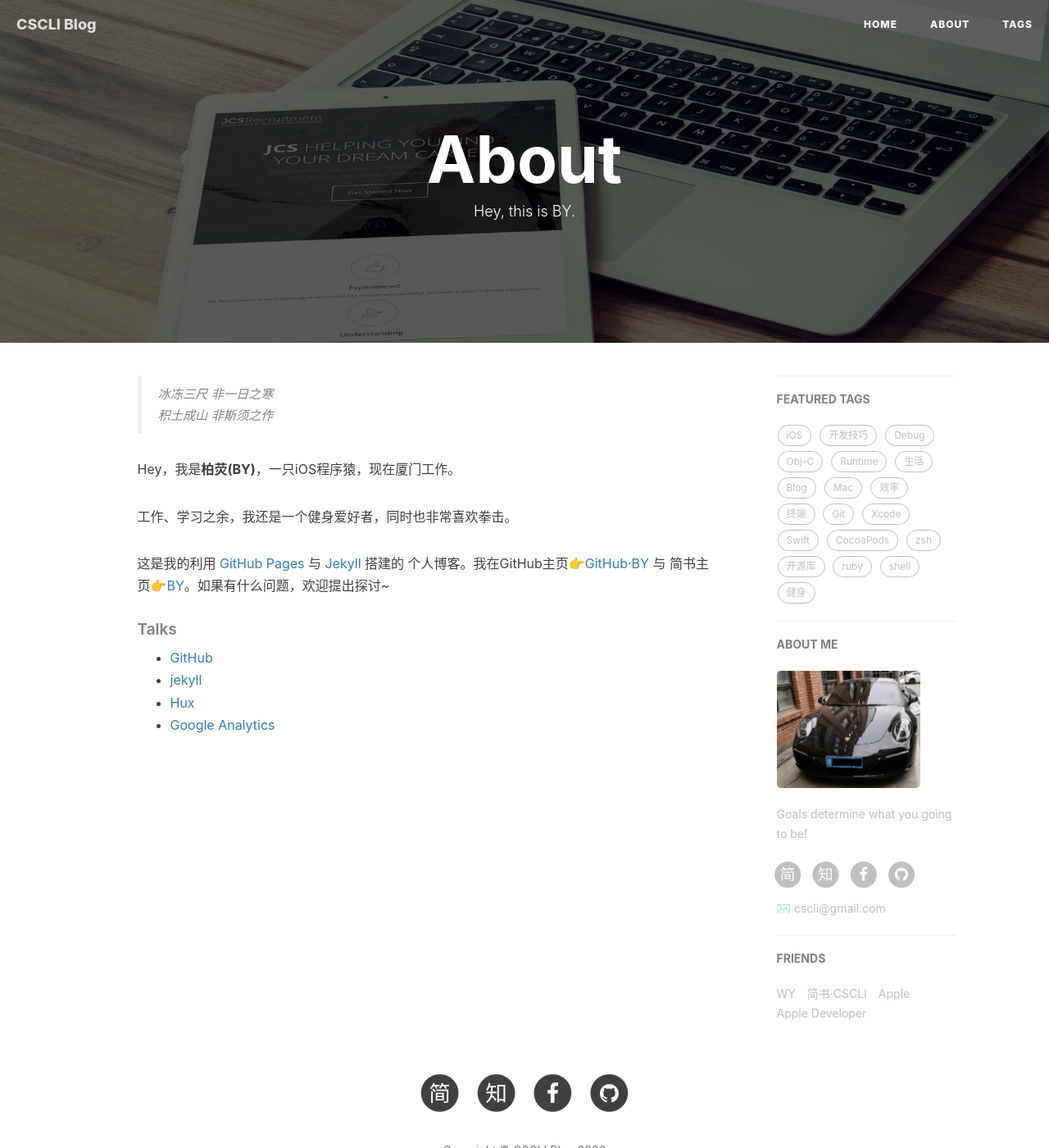
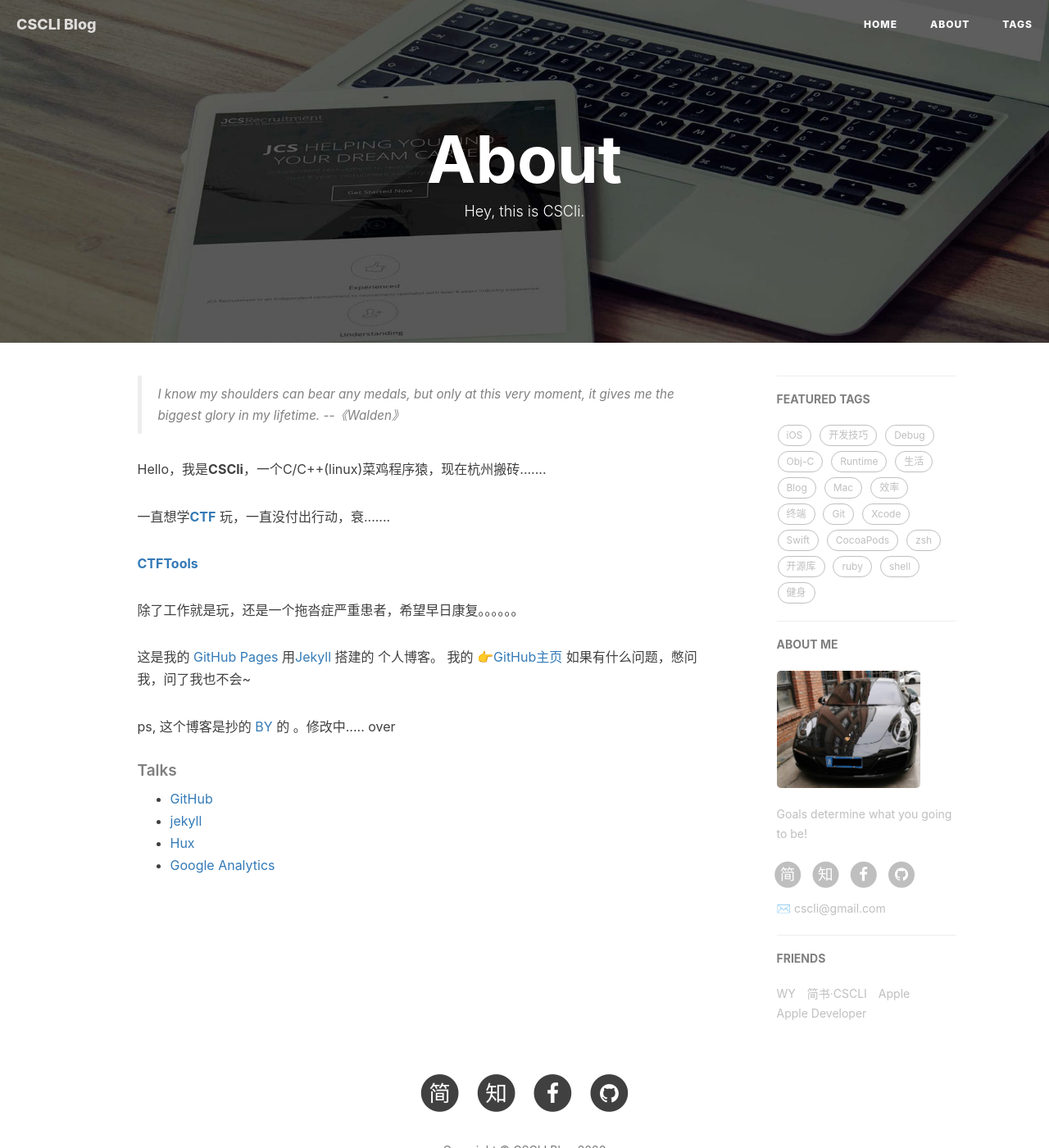
Before and after one commit to cscli/cscli.github.io, a Jekyll site: the page built from about.html, in a window 1280 px wide and 1400 px high. Shown: the whole window at 82% size. Built offline with Jekyll 4.4.1, drawn with Linux system fonts in a browser that asks for light colours; nearby versions of some CDN libraries; comment, search, counter and statistics services are not loaded.

Commit message:
change about

```diff
--- a/about.html
+++ b/about.html
@@ -1,7 +1,7 @@
 ---
 layout: page
 title: "About"
-description: "Hey, this is BY."
+description: "Hey, this is CSCli."
 header-img: "img/post-bg-rwd.jpg"
 ---
 
@@ -15,21 +15,27 @@ header-img: "img/post-bg-rwd.jpg"
 <div class="zh post-container">
 
     <!--copied from markdown -->
-    <blockquote><p>冰冻三尺 非一日之寒<br>
-    积土成山 非斯须之作</p></blockquote>
+    <blockquote><p>I know my shoulders can bear any medals, but only at this very moment, it gives me the biggest glory in my lifetime. --《Walden》<br>
+</p></blockquote>
 
-    <p>Hey，我是<strong>柏荧(BY)</strong>，一只iOS程序猿，现在厦门工作。</p>
+    <p>Hello，我是<strong>CSCli</strong>，一个C/C++(linux)菜鸡程序猿，现在杭州搬砖.......</p>
 
-    <p>工作、学习之余，我还是一个健身爱好者，同时也非常喜欢拳击。</p>
+    <p>一直想学<a href="https://github.com/phith0n/CTFd"><strong>CTF</strong> </a>玩，一直没付出行动，衰.......</p>
+    <p> <a href="https://github.com/Harmoc/CTFTools"><strong>                    CTFTools</strong> </a> </p>
 
-    <p>这是我的利用 <a href="https://pages.github.com/">GitHub Pages</a> 与 <a href="http://jekyll.com.cn/">Jekyll</a> 搭建的 个人博客。我在GitHub主页<a href="https://github.com/qiubaiying">👉GitHub·BY</a> 与 简书主页<a href="https://http://www.jianshu.com/u/e71990ada2fd">👉BY</a>。如果有什么问题，欢迎提出探讨~</p>
+    <p>除了工作就是玩，还是一个拖沓症严重患者，希望早日康复。。。。。。</p>
 
+    <p>这是我的 <a href="https://cscli.github.io/">GitHub Pages</a> 用<a href="http://jekyll.com.cn/">Jekyll</a> 搭建的 个人博客。
+    我的 <a href="https://github.com/cscli">👉GitHub主页</a>
+    如果有什么问题，憋问我，问了我也不会~</p>
+
+    <p>ps, 这个博客是抄的 <a href="https://github.com/qiubaiying">BY </a>的 。修改中..... over</p>
     <p></p>
 
     <h5>Talks</h5>
 
     <ul>
-        <li><a href="https://github.com">GitHub</a></li>
+        <li><a href="https://github.com/cscli">GitHub</a></li>
         <li><a href="http://jekyll.com.cn/">jekyll</a></li>
         <li><a href="http://huangxuan.me/">Hux</a></li>
         <li><a href="https://analytics.google.com/analytics">Google Analytics</a></li>
```
